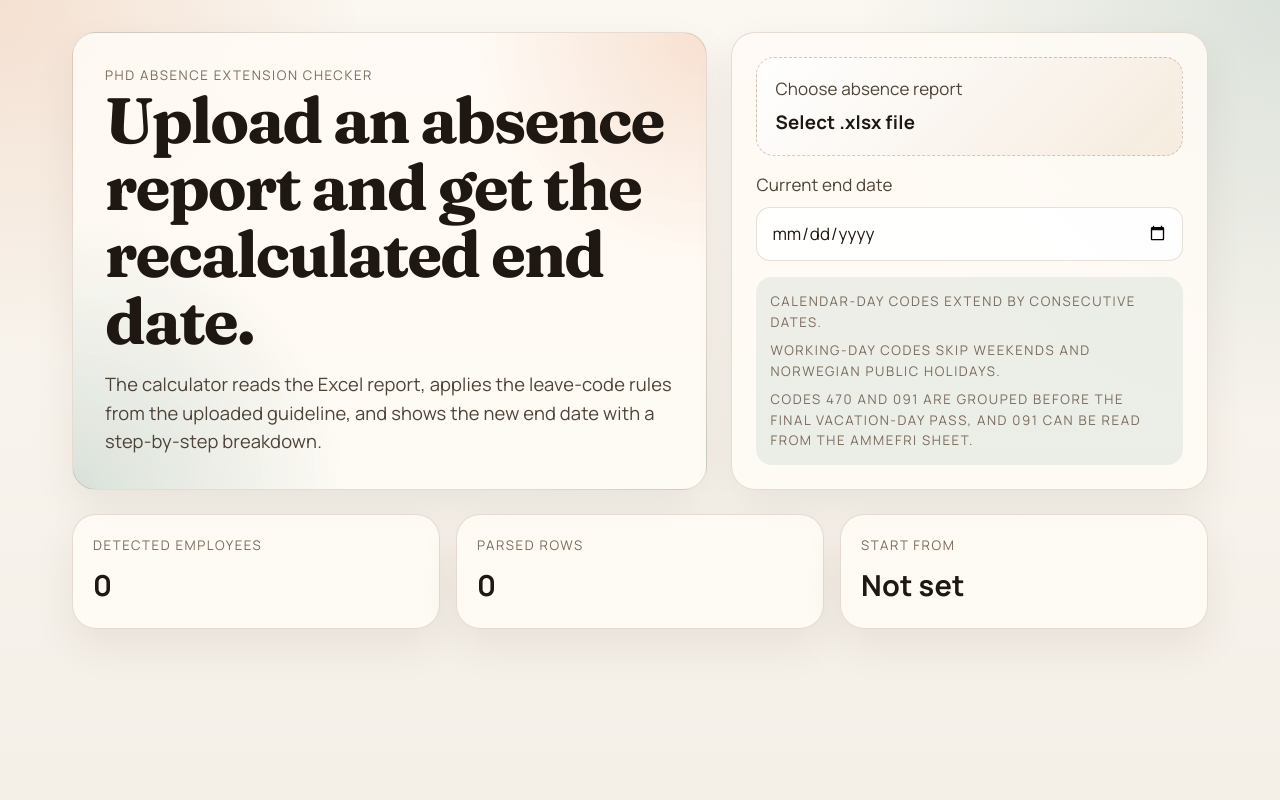
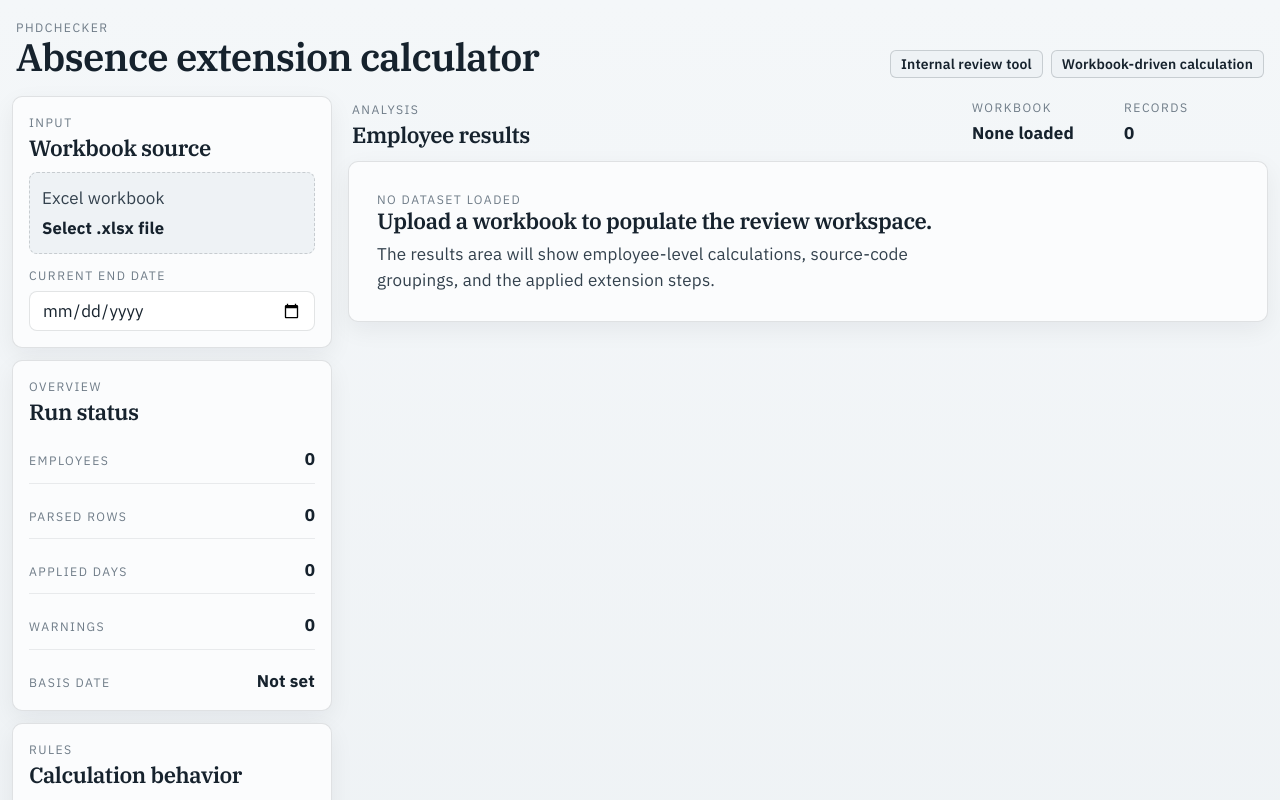
Before and after one commit to UiT-ITA/NySluttdato, a React (Vite) app: page / in a window 1280 px wide. Shown: the top 800 px of the page. Built offline with nearby package versions, Linux system fonts and the light colour scheme.

Commit message:
feat: enhance layout and metrics display in App component; update EmployeeCard for better employee info presentation

```diff
--- a/src/App.css
+++ b/src/App.css
@@ -1,73 +1,108 @@
 .shell {
   display: grid;
-  gap: 24px;
-  padding: 32px;
+  gap: 18px;
+  padding: 18px 0 24px;
 }
 
-.hero-panel {
-  display: grid;
-  grid-template-columns: 1.2fr 0.9fr;
-  gap: 24px;
-  align-items: stretch;
+.app-header {
+  display: flex;
+  align-items: flex-end;
+  justify-content: space-between;
+  gap: 20px;
+  padding: 0 4px;
 }
 
-.hero-copy,
-.upload-card,
-.info-card,
-.warning-card,
-.employee-card {
+.header-meta {
+  display: flex;
+  flex-wrap: wrap;
+  gap: 8px;
+}
+
+.header-chip,
+.employee-badge,
+.summary-pill {
+  display: inline-flex;
+  align-items: center;
+  min-height: 28px;
+  padding: 0 10px;
+  border: 1px solid var(--border-strong);
+  border-radius: 6px;
+  background: var(--panel-muted);
+  color: var(--text-strong);
+  font-size: 0.82rem;
+  font-weight: 600;
+}
+
+.workspace-layout {
+  display: grid;
+  grid-template-columns: 320px minmax(0, 1fr);
+  gap: 16px;
+  min-height: calc(100svh - 120px);
+}
+
+.control-rail,
+.main-panel {
+  min-width: 0;
+}
+
+.control-rail {
+  display: grid;
+  gap: 12px;
+  align-content: start;
+}
+
+.rail-section,
+.warning-panel,
+.employee-card,
+.empty-state {
   border: 1px solid var(--border);
-  border-radius: 24px;
-  background: rgba(255, 251, 245, 0.88);
+  border-radius: 10px;
+  background: var(--panel);
   box-shadow: var(--shadow);
 }
 
-.hero-copy {
-  padding: 32px;
-  background:
-    radial-gradient(circle at top right, rgba(210, 108, 44, 0.18), transparent 30%),
-    radial-gradient(circle at bottom left, rgba(23, 99, 82, 0.16), transparent 35%),
-    rgba(255, 251, 245, 0.88);
+.rail-section {
+  display: grid;
+  gap: 12px;
+  padding: 16px;
+}
+
+.section-heading-block {
+  display: grid;
+  gap: 4px;
 }
 
 .eyebrow,
 .card-label,
 .step-subtitle,
-.rule-strip span {
-  font-size: 0.78rem;
+.metric-row span,
+.toolbar-stats span,
+.date-field span,
+.employee-meta span,
+.code-summary-grid span,
+.warning-panel-header p {
+  font-size: 0.72rem;
   text-transform: uppercase;
   letter-spacing: 0.12em;
   color: var(--muted);
 }
 
-.lede {
-  max-width: 56ch;
-  font-size: 1.08rem;
-}
-
-.upload-card {
-  padding: 24px;
-  display: grid;
-  gap: 16px;
-  align-content: start;
-}
-
 .file-picker {
   display: grid;
-  gap: 6px;
-  padding: 18px;
-  border-radius: 18px;
-  background: var(--panel-strong);
-  border: 1px dashed rgba(116, 86, 58, 0.3);
+  gap: 4px;
+  padding: 12px;
+  border: 1px dashed var(--border-strong);
+  border-radius: 8px;
+  background: var(--panel-muted);
   cursor: pointer;
 }
 
 .file-picker strong {
-  font-size: 1.1rem;
-  color: var(--text-h);
+  color: var(--text-strong);
+  font-size: 0.98rem;
 }
 
-.upload-card input[type='file'] {
+.control-rail input[type='file'] {
   position: absolute;
   inline-size: 1px;
   block-size: 1px;
@@ -77,92 +112,209 @@
 
 .date-field {
   display: grid;
-  gap: 8px;
+  gap: 6px;
 }
 
 .date-field input {
   appearance: none;
+  min-height: 40px;
+  padding: 0 12px;
   border: 1px solid var(--border);
-  border-radius: 14px;
-  background: rgba(255, 255, 255, 0.85);
-  padding: 12px 14px;
-  font: inherit;
-  color: var(--text-h);
+  border-radius: 8px;
+  background: #fff;
+  color: var(--text-strong);
 }
 
-.rule-strip {
+.metric-list,
+.rule-list,
+.results-stack,
+.code-groups,
+.notes-list {
   display: grid;
   gap: 8px;
-  padding: 14px;
-  border-radius: 16px;
-  background: rgba(23, 99, 82, 0.08);
 }
 
-.status {
+.metric-row {
+  display: flex;
+  align-items: baseline;
+  justify-content: space-between;
+  gap: 16px;
+  padding: 10px 0;
+  border-bottom: 1px solid var(--border-soft);
+}
+
+.metric-row:last-child {
+  border-bottom: 0;
+  padding-bottom: 0;
+}
+
+.metric-row strong,
+.toolbar-stats strong,
+.final-date-box strong,
+.employee-meta strong,
+.code-summary-grid strong,
+.warning-panel-header strong {
+  color: var(--text-strong);
+}
+
+.rule-list {
   margin: 0;
-  padding: 12px 14px;
-  border-radius: 14px;
-  background: rgba(23, 99, 82, 0.08);
+  padding-left: 18px;
+  color: var(--text);
+}
+
+.rule-list li + li,
+.warning-panel li + li {
+  margin-top: 6px;
+}
+
+.status,
+.inline-warning,
+.notes-list p {
+  margin: 0;
+  padding: 10px 12px;
+  border: 1px solid var(--border-soft);
+  border-radius: 8px;
+  background: var(--panel-muted);
 }
 
 .status.error,
 .inline-warning,
-.warning-card {
-  background: rgba(210, 108, 44, 0.12);
-  color: var(--text-h);
+.warning-panel,
+.employee-badge.warning {
+  border-color: rgba(150, 75, 53, 0.22);
+  background: rgba(150, 75, 53, 0.08);
 }
 
-.summary-grid {
+.main-panel {
   display: grid;
-  grid-template-columns: repeat(3, minmax(0, 1fr));
-  gap: 16px;
+  gap: 12px;
+  align-content: start;
 }
 
-.info-card {
-  padding: 20px;
-  display: grid;
-  gap: 8px;
+.workspace-toolbar {
+  display: flex;
+  align-items: flex-end;
+  justify-content: space-between;
+  gap: 16px;
+  padding: 2px 4px;
 }
 
-.info-card strong,
-.final-date-box strong {
-  font-size: 1.7rem;
-  color: var(--text-h);
+.toolbar-stats {
+  display: grid;
+  grid-template-columns: repeat(2, minmax(0, auto));
+  gap: 12px;
 }
 
-.warning-card {
-  padding: 20px 24px;
+.toolbar-stats div {
+  display: grid;
+  gap: 3px;
+  min-width: 140px;
 }
 
-.warning-card ul {
-  margin: 12px 0 0;
-  padding-left: 20px;
+.warning-panel {
+  padding: 14px 16px;
 }
 
-.results-stack {
-  display: grid;
-  gap: 20px;
+.warning-panel-header {
+  display: flex;
+  align-items: center;
+  justify-content: space-between;
+  gap: 12px;
+  margin-bottom: 10px;
 }
 
-.code-groups {
+.warning-panel ul {
+  margin: 0;
+  padding-left: 18px;
+}
+
+.empty-state {
+  padding: 28px;
+}
+
+.empty-state p:last-child {
+  max-width: 54ch;
+  margin-top: 8px;
+}
+
+.employee-card {
   display: grid;
-  gap: 18px;
+  gap: 12px;
+  padding: 14px;
+}
+
+.employee-header,
+.employee-meta,
+.code-group-summary,
+.code-summary-grid {
+  display: grid;
+  gap: 12px;
+}
+
+.employee-header {
+  grid-template-columns: minmax(0, 1fr) auto;
+  align-items: start;
+  padding-bottom: 12px;
+  border-bottom: 1px solid var(--border-soft);
+}
+
+.employee-title-block {
+  display: grid;
+  gap: 4px;
+}
+
+.employee-title-row {
+  display: flex;
+  flex-wrap: wrap;
+  align-items: center;
+  gap: 10px;
+}
+
+.employee-title-row h2,
+.code-group-title h3 {
+  margin: 0;
+}
+
+.final-date-box {
+  min-width: 180px;
+  padding: 10px 12px;
+  border: 1px solid var(--border-strong);
+  border-radius: 8px;
+  background: var(--panel-muted);
+  text-align: right;
+}
+
+.final-date-box strong {
+  font-size: 1.3rem;
+}
+
+.employee-meta {
+  grid-template-columns: repeat(5, minmax(0, 1fr));
+}
+
+.employee-meta div,
+.code-summary-grid div {
+  display: grid;
+  gap: 4px;
+  padding: 10px 12px;
+  border: 1px solid var(--border-soft);
+  border-radius: 8px;
+  background: var(--panel-subtle);
 }
 
 .code-group-card {
-  border: 1px solid var(--border);
-  border-radius: 18px;
-  background: rgba(255, 255, 255, 0.54);
   overflow: hidden;
+  border: 1px solid var(--border-soft);
+  border-radius: 8px;
+  background: #fff;
 }
 
 .code-group-summary {
   list-style: none;
-  display: grid;
   grid-template-columns: minmax(0, 1fr) auto;
-  gap: 16px;
   align-items: center;
-  padding: 16px;
+  padding: 12px 14px;
   cursor: pointer;
 }
 
@@ -170,21 +322,9 @@
   display: none;
 }
 
-.code-group-content {
-  display: grid;
-  gap: 16px;
-  padding: 0 16px 16px;
-  border-top: 1px solid var(--border);
-}
-
 .code-group-title {
   display: grid;
-  gap: 4px;
-}
-
-.code-group-title h3 {
-  margin: 4px 0 0;
-  color: var(--text-h);
+  gap: 2px;
 }
 
 .code-group-title p {
@@ -195,156 +335,96 @@
   display: flex;
   flex-wrap: wrap;
   justify-content: flex-end;
-  gap: 8px;
+  gap: 6px;
 }
 
-.summary-pill {
-  display: inline-flex;
-  align-items: center;
-  padding: 8px 10px;
-  border-radius: 999px;
-  background: rgba(23, 99, 82, 0.08);
-  color: var(--text-h);
-  font-size: 0.9rem;
+.code-group-content {
+  display: grid;
+  gap: 10px;
+  padding: 0 14px 14px;
+  border-top: 1px solid var(--border-soft);
 }
 
 .code-summary-grid {
-  display: grid;
   grid-template-columns: repeat(4, minmax(0, 1fr));
-  gap: 12px;
-}
-
-.code-summary-grid div {
-  padding: 12px 14px;
-  border-radius: 14px;
-  background: rgba(255, 255, 255, 0.72);
-  display: grid;
-  gap: 6px;
-}
-
-.code-summary-grid span,
-.code-group-meta {
-  color: var(--muted);
-}
-
-.code-summary-grid strong {
-  color: var(--text-h);
-}
-
-.employee-card {
-  padding: 24px;
-  display: grid;
-  gap: 18px;
-}
-
-.employee-header,
-.employee-meta {
-  display: grid;
-  gap: 16px;
-}
-
-.employee-header {
-  grid-template-columns: 1fr auto;
-  align-items: center;
-}
-
-.employee-header h2 {
-  margin: 4px 0 0;
-}
-
-.final-date-box {
-  min-width: 220px;
-  padding: 16px 18px;
-  border-radius: 18px;
-  background: var(--panel-strong);
-  text-align: right;
-}
-
-.employee-meta {
-  grid-template-columns: repeat(4, minmax(0, 1fr));
-}
-
-.employee-meta div {
-  padding: 14px 16px;
-  border-radius: 16px;
-  background: rgba(255, 255, 255, 0.72);
-  display: grid;
-  gap: 6px;
-}
-
-.employee-meta span {
-  color: var(--muted);
-}
-
-.employee-meta strong,
-.step-title {
-  color: var(--text-h);
 }
 
 .step-table-wrapper {
   overflow-x: auto;
+  border: 1px solid var(--border-soft);
+  border-radius: 8px;
 }
 
 .step-table {
   width: 100%;
   border-collapse: collapse;
   min-width: 720px;
+  background: #fff;
 }
 
 .step-table th,
 .step-table td {
-  padding: 14px 12px;
-  border-bottom: 1px solid var(--border);
+  padding: 10px 12px;
+  border-bottom: 1px solid var(--border-soft);
   text-align: left;
   vertical-align: top;
 }
 
 .step-table th {
-  font-size: 0.82rem;
+  background: var(--panel-subtle);
+  font-size: 0.72rem;
   text-transform: uppercase;
-  letter-spacing: 0.08em;
+  letter-spacing: 0.12em;
   color: var(--muted);
 }
 
 .source-main-row td {
-  background: rgba(23, 99, 82, 0.05);
-  font-size: 0.94rem;
+  background: rgba(13, 42, 66, 0.02);
 }
 
 .derived-rule-row td {
-  background: rgba(210, 108, 44, 0.08);
-  font-size: 0.94rem;
+  background: rgba(150, 75, 53, 0.04);
 }
 
 .source-code {
-  color: var(--text-h);
+  color: var(--text-strong);
   font-weight: 600;
 }
 
-.notes-list {
-  display: grid;
-  gap: 8px;
+@media (max-width: 1100px) {
+  .workspace-layout {
+    grid-template-columns: 1fr;
+  }
+
+  .control-rail {
+    grid-template-columns: repeat(3, minmax(0, 1fr));
+  }
+
+  .employee-meta {
+    grid-template-columns: repeat(3, minmax(0, 1fr));
+  }
 }
 
-.notes-list p,
-.inline-warning {
-  margin: 0;
-  padding: 12px 14px;
-  border-radius: 14px;
-}
-
-@media (max-width: 960px) {
-  .shell {
-    padding: 20px;
+@media (max-width: 820px) {
+  .app-header,
+  .workspace-toolbar,
+  .warning-panel-header,
+  .employee-header {
+    grid-template-columns: 1fr;
+    flex-direction: column;
+    align-items: start;
   }
 
-  .hero-panel,
-  .summary-grid,
-  .employee-header,
+  .control-rail,
   .employee-meta,
   .code-group-summary,
   .code-summary-grid {
     grid-template-columns: 1fr;
+  }
+
+  .toolbar-stats {
+    grid-template-columns: 1fr;
+    width: 100%;
   }
 
   .summary-pill-row {
@@ -353,6 +433,5 @@
 
   .final-date-box {
     text-align: left;
-    min-width: 0;
   }
 }
--- a/src/App.tsx
+++ b/src/App.tsx
@@ -5,6 +5,7 @@ import { EmployeeCard } from './components/EmployeeCard'
 import {
   calculateEmployeeResult,
   formatDate,
+  formatNumber,
   parseDateInput,
   parseWorkbook,
   toDateInputValue,
@@ -29,6 +30,16 @@ function App() {
   const calculationByEmployeeId = new Map(
     calculations.map((calculation) => [calculation.employeeId, calculation]),
   )
+  const totalEmployees = report?.employees.length ?? 0
+  const totalRows = report?.employees.reduce((sum, employee) => sum + employee.rows.length, 0) ?? 0
+  const totalAppliedDays = calculations.reduce(
+    (sum, calculation) =>
+      sum + calculation.steps.reduce((stepTotal, step) => stepTotal + step.appliedDaysToAdd, 0),
+    0,
+  )
+  const warningCount =
+    (report?.skippedRows.length ?? 0) +
+    calculations.reduce((sum, calculation) => sum + calculation.skippedCodes.length, 0)
 
   async function handleFileChange(event: React.ChangeEvent<HTMLInputElement>) {
     const file = event.target.files?.[0]
@@ -67,19 +78,27 @@ function App() {
 
   return (
     <main className="shell">
-      <section className="hero-panel">
-        <div className="hero-copy">
-          <p className="eyebrow">PhD absence extension checker</p>
-          <h1>Upload an absence report and get the recalculated end date.</h1>
-          <p className="lede">
-            The calculator reads the Excel report, applies the leave-code rules from the
-            uploaded guideline, and shows the new end date with a step-by-step breakdown.
-          </p>
+      <header className="app-header">
+        <div>
+          <p className="eyebrow">PhDChecker</p>
+          <h1>Absence extension calculator</h1>
+        </div>
+        <div className="header-meta">
+          <span className="header-chip">Internal review tool</span>
+          <span className="header-chip">Workbook-driven calculation</span>
+        </div>
+      </header>
+
+      <section className="workspace-layout">
+        <aside className="control-rail">
+          <section className="rail-section">
+            <div className="section-heading-block">
+              <p className="eyebrow">Input</p>
+              <h2>Workbook source</h2>
             </div>
 
-        <div className="upload-card">
             <label className="file-picker" htmlFor="report-upload">
-            <span>Choose absence report</span>
+              <span>Excel workbook</span>
               <strong>{selectedFileName || 'Select .xlsx file'}</strong>
             </label>
             <input
@@ -98,40 +117,83 @@ function App() {
               />
             </label>
 
-          <div className="rule-strip">
-            <span>Calendar-day codes extend by consecutive dates.</span>
-            <span>Working-day codes skip weekends and Norwegian public holidays.</span>
-            <span>Codes 470 and 091 are grouped before the final vacation-day pass, and 091 can be read from the Ammefri sheet.</span>
-          </div>
-
-          {isLoading ? <p className="status">Reading workbook…</p> : null}
+            {isLoading ? <p className="status">Reading workbook...</p> : null}
             {errorMessage ? <p className="status error">{errorMessage}</p> : null}
             {!effectiveStartDate && report ? (
               <p className="status error">Set a valid current end date to run the calculation.</p>
             ) : null}
+          </section>
+
+          <section className="rail-section metric-rail">
+            <div className="section-heading-block">
+              <p className="eyebrow">Overview</p>
+              <h2>Run status</h2>
+            </div>
+
+            <div className="metric-list">
+              <div className="metric-row">
+                <span>Employees</span>
+                <strong>{totalEmployees}</strong>
+              </div>
+              <div className="metric-row">
+                <span>Parsed rows</span>
+                <strong>{totalRows}</strong>
+              </div>
+              <div className="metric-row">
+                <span>Applied days</span>
+                <strong>{formatNumber(totalAppliedDays)}</strong>
+              </div>
+              <div className="metric-row">
+                <span>Warnings</span>
+                <strong>{warningCount}</strong>
+              </div>
+              <div className="metric-row">
+                <span>Basis date</span>
+                <strong>{effectiveStartDate ? formatDate(effectiveStartDate) : 'Not set'}</strong>
+              </div>
             </div>
           </section>
 
-      <section className="summary-grid">
-        <article className="info-card">
-          <p className="card-label">Detected employees</p>
-          <strong>{report?.employees.length ?? 0}</strong>
-        </article>
-        <article className="info-card">
-          <p className="card-label">Parsed rows</p>
-          <strong>
-            {report?.employees.reduce((sum, employee) => sum + employee.rows.length, 0) ?? 0}
-          </strong>
-        </article>
-        <article className="info-card">
-          <p className="card-label">Start from</p>
-          <strong>{effectiveStartDate ? formatDate(effectiveStartDate) : 'Not set'}</strong>
-        </article>
+          <section className="rail-section rules-panel">
+            <div className="section-heading-block">
+              <p className="eyebrow">Rules</p>
+              <h2>Calculation behavior</h2>
+            </div>
+
+            <ul className="rule-list">
+              <li>Calendar-day codes extend by consecutive dates.</li>
+              <li>Working-day codes skip weekends and Norwegian public holidays.</li>
+              <li>Codes 470 and 091 are grouped before the vacation-day pass.</li>
+              <li>Code 091 can be read from the Ammefri sheet.</li>
+            </ul>
           </section>
+        </aside>
+
+        <section className="main-panel">
+          <div className="workspace-toolbar">
+            <div className="section-heading-block">
+              <p className="eyebrow">Analysis</p>
+              <h2>Employee results</h2>
+            </div>
+
+            <div className="toolbar-stats">
+              <div>
+                <span>Workbook</span>
+                <strong>{selectedFileName || 'None loaded'}</strong>
+              </div>
+              <div>
+                <span>Records</span>
+                <strong>{totalEmployees}</strong>
+              </div>
+            </div>
+          </div>
 
           {report?.skippedRows.length ? (
-        <section className="warning-card">
-          <h2>Skipped rows</h2>
+            <section className="warning-panel">
+              <div className="warning-panel-header">
+                <p className="eyebrow">Data issues</p>
+                <strong>{report.skippedRows.length} skipped rows</strong>
+              </div>
               <ul>
                 {report.skippedRows.map((row) => (
                   <li key={`${row.rowNumber}-${row.reason}`}>
@@ -143,13 +205,26 @@ function App() {
           ) : null}
 
           <section className="results-stack">
-        {report?.employees.map((employeeReport) => (
+            {report?.employees.length ? (
+              report.employees.map((employeeReport) => (
                 <EmployeeCard
                   key={employeeReport.employeeId}
                   employeeReport={employeeReport}
                   calculation={calculationByEmployeeId.get(employeeReport.employeeId)}
                 />
-        ))}
+              ))
+            ) : (
+              <section className="empty-state">
+                <p className="eyebrow">No dataset loaded</p>
+                <h2>Upload a workbook to populate the review workspace.</h2>
+                <p>
+                  The results area will show employee-level calculations, source-code groupings,
+                  and the applied extension steps.
+                </p>
+              </section>
+            )}
+          </section>
+        </section>
       </section>
     </main>
   )
--- a/src/index.css
+++ b/src/index.css
@@ -1,23 +1,23 @@
-@import url('https://fonts.googleapis.com/css2?family=Fraunces:opsz,wght@9..144,600;9..144,700&family=Manrope:wght@400;500;600;700&display=swap');
+@import url('https://fonts.googleapis.com/css2?family=IBM+Plex+Sans:wght@400;500;600;700&family=IBM+Plex+Serif:wght@500;600&display=swap');
 
 :root {
-  --text: #4e4338;
-  --text-h: #1f1711;
-  --muted: #7b6b5d;
-  --bg: #f4efe7;
-  --border: rgba(116, 86, 58, 0.18);
-  --panel-strong: linear-gradient(135deg, rgba(255, 255, 255, 0.94), rgba(245, 234, 221, 0.92));
-  --shadow: 0 18px 40px rgba(74, 51, 32, 0.08);
-  --sans: 'Manrope', 'Segoe UI', sans-serif;
-  --heading: 'Fraunces', Georgia, serif;
+  --text: #33414d;
+  --text-strong: #16222d;
+  --muted: #6f7c88;
+  --bg: #edf1f4;
+  --panel: #fbfcfd;
+  --panel-subtle: #f3f6f8;
+  --panel-muted: #eef2f5;
+  --border: rgba(22, 34, 45, 0.12);
+  --border-soft: rgba(22, 34, 45, 0.08);
+  --border-strong: rgba(22, 34, 45, 0.18);
+  --shadow: 0 8px 24px rgba(12, 24, 33, 0.06);
+  --sans: 'IBM Plex Sans', 'Segoe UI', sans-serif;
+  --heading: 'IBM Plex Serif', Georgia, serif;
 
   font: 17px/1.55 var(--sans);
   letter-spacing: 0.01em;
   color: var(--text);
-  background:
-    radial-gradient(circle at top left, rgba(210, 108, 44, 0.16), transparent 24%),
-    radial-gradient(circle at top right, rgba(23, 99, 82, 0.14), transparent 28%),
-    linear-gradient(180deg, #fbf7f1 0%, #f4efe7 100%);
   font-synthesis: none;
   text-rendering: optimizeLegibility;
   -webkit-font-smoothing: antialiased;
@@ -25,7 +25,7 @@
 }
 
 #root {
-  width: min(1200px, calc(100% - 32px));
+  width: min(1480px, calc(100% - 24px));
   margin: 0 auto;
   min-height: 100svh;
   box-sizing: border-box;
@@ -37,29 +37,36 @@
 
 body {
   margin: 0;
+  background:
+    linear-gradient(180deg, #f4f7f9 0%, #edf1f4 100%);
 }
 
 h1,
 h2,
+h3,
 strong {
-  color: var(--text-h);
+  color: var(--text-strong);
 }
 
 h1,
-h2 {
+h2,
+h3 {
   font-family: var(--heading);
-  line-height: 1.05;
-  letter-spacing: -0.03em;
+  line-height: 1.08;
+  letter-spacing: -0.02em;
   margin: 0;
 }
 
 h1 {
-  font-size: clamp(2.8rem, 5vw, 5rem);
-  margin-bottom: 16px;
+  font-size: clamp(1.9rem, 3vw, 2.4rem);
 }
 
 h2 {
-  font-size: clamp(1.6rem, 3vw, 2.1rem);
+  font-size: clamp(1.05rem, 2vw, 1.3rem);
+}
+
+h3 {
+  font-size: 1rem;
 }
 
 p {
```
Also changed, not shown: src/components/EmployeeCard.tsx (+11 -2 lines). Lines whose indentation alone changed are shown as unchanged.
